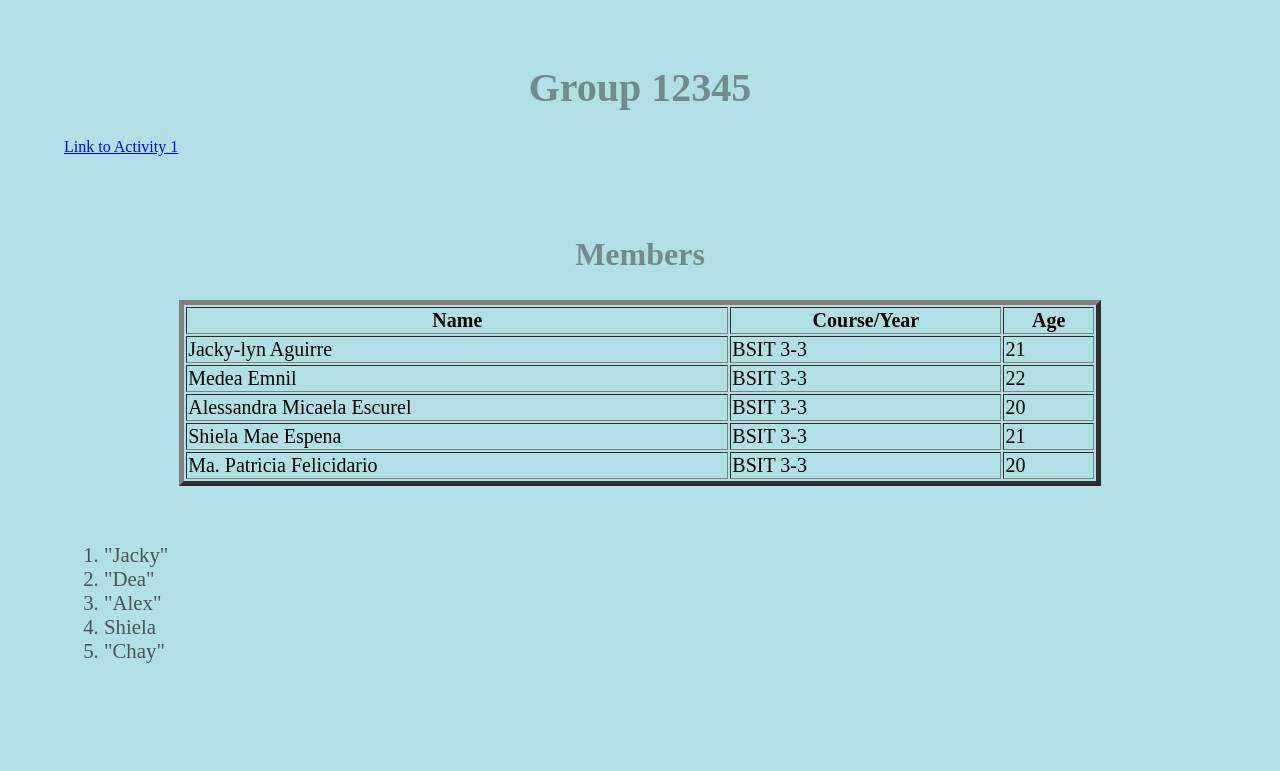
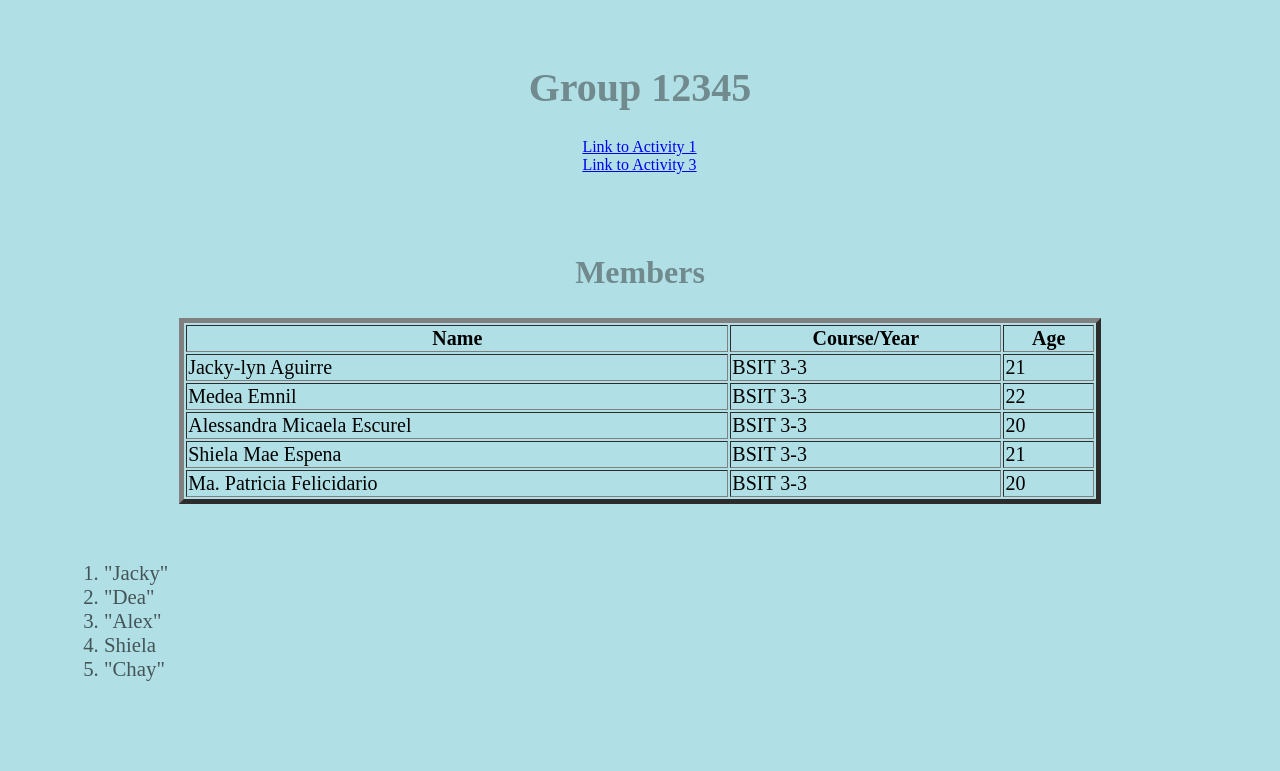
Before and after one commit to alxndraesc/Lab_Activities_WST, a plain HTML site: page index.html in a window 1280 px wide. Shown: the top 771 px of the page. Drawn offline with Linux system fonts and the light colour scheme.

Commit message:
Update index.html

```diff
--- a/index.html
+++ b/index.html
@@ -4,11 +4,11 @@
     <meta charset="UTF-8">
     <meta http-equiv="X-UA-Compatible" content="IE=edge">
     <meta name="viewport" content="width=device-width, initial-scale=1.0">
-    <title>Lab Activity 1</title>
+    <title>HTML TAGS</title>
 <body style="background-color: powderblue; margin: 5%;">
-
 <h1 align="center" style="color: rgb(112, 138, 141); font-size: 250%;">Group 12345</h1>
-<a href="Activity1.html" style="text-align: center;"> Link to Activity 1</a>
+<a href="Activity1.html" style="margin-left: 45%;"> Link to Activity 1</a><br>
+<a href="Activity3.html" style="margin-left: 45%;"> Link to Activity 3</a>
 <br><br><br><br>
 <h2 style="color:rgb(112, 138, 141) ; font-size: 200%;" align="center"> Members </h2>
 <table style="font-size: 20px;" border="5px" align="center"; width=80%;>
```
